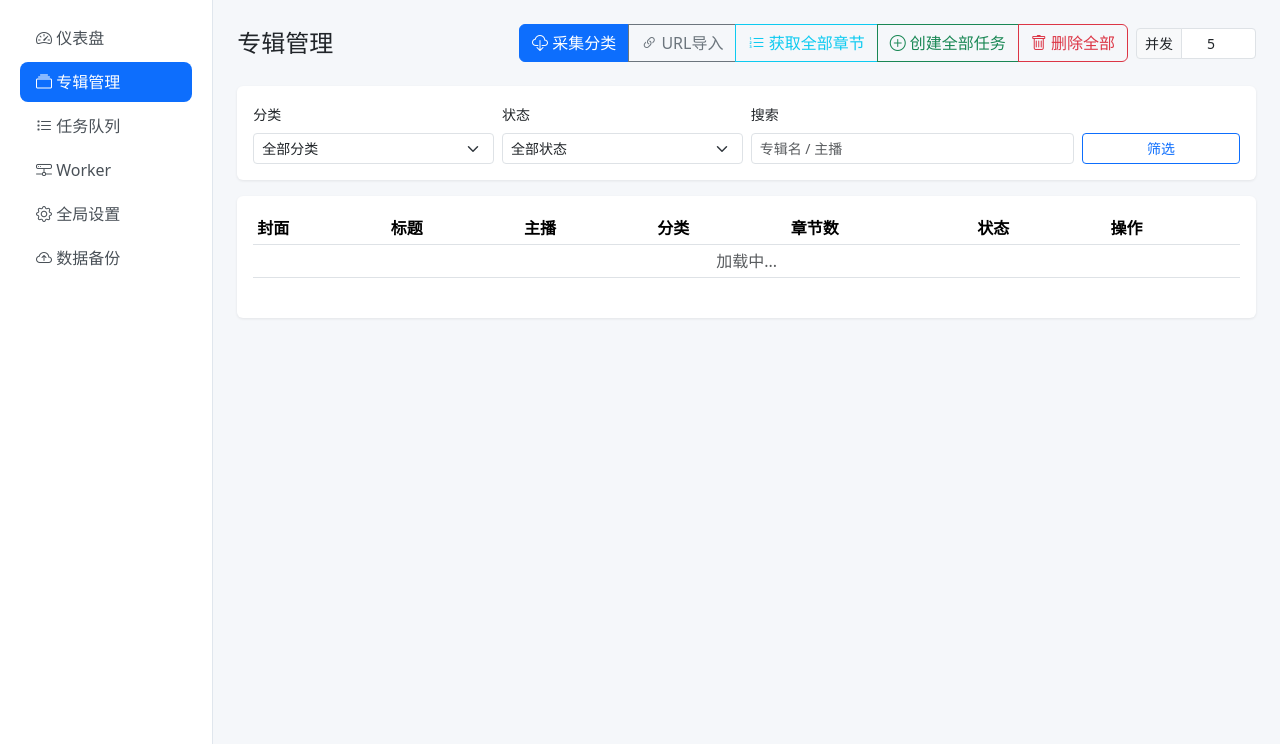
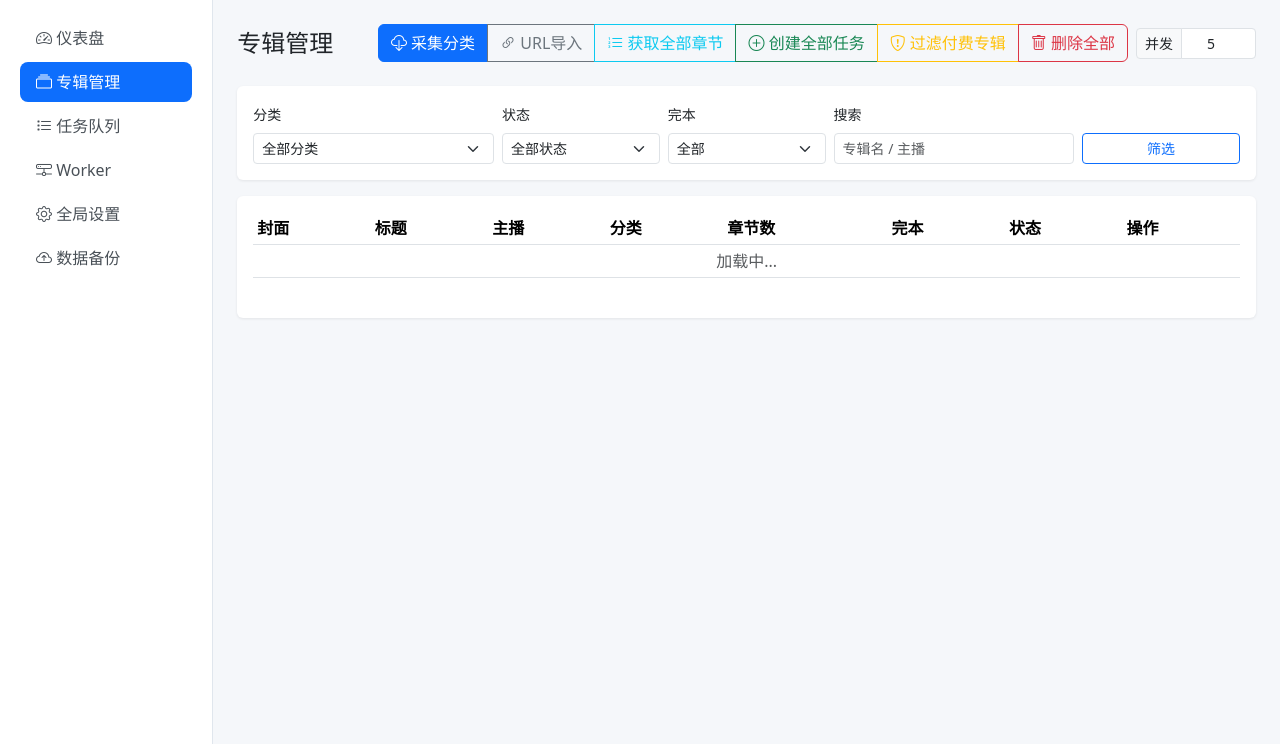
Before and after one commit to collinsgraciano/ximalaya_manager, a Python web app: template backend/templates/albums.html in a window 1280 px wide. Shown: the part 56-800 px from the top of the page. Run offline with Jinja, Linux system fonts and the light colour scheme; the template is opened without the code that fills it, so the values that code supplies are empty.

Commit message:
feat: 专辑管理增加完本筛选和付费专辑过滤功能
- 专辑列表新增完本/未完本筛选和列展示 (isFinished=2)
- 创建全部任务支持仅完本专辑筛选
- 新增过滤付费专辑按钮: 标记纯喜点/儿童VIP/特殊订阅为失败

```diff
--- a/backend/templates/albums.html
+++ b/backend/templates/albums.html
@@ -18,6 +18,9 @@
             </button>
             <button class="btn btn-outline-success" data-bs-toggle="modal" data-bs-target="#createJobsModal">
                 <i class="bi bi-plus-circle"></i> 创建全部任务
+            </button>
+            <button class="btn btn-outline-warning" onclick="markPaidAsFailed()">
+                <i class="bi bi-shield-exclamation"></i> 过滤付费专辑
             </button>
             <button class="btn btn-outline-danger" onclick="deleteAllAlbums()">
                 <i class="bi bi-trash"></i> 删除全部
@@ -118,7 +121,7 @@
                 <option value="">全部分类</option>
             </select>
         </div>
-        <div class="col-md-3">
+        <div class="col-md-2">
             <label class="form-label small">状态</label>
             <select id="filter-status" class="form-select form-select-sm">
                 <option value="">全部状态</option>
@@ -127,7 +130,15 @@
                 <option value="failed">失败</option>
             </select>
         </div>
-        <div class="col-md-4">
+        <div class="col-md-2">
+            <label class="form-label small">完本</label>
+            <select id="filter-finished" class="form-select form-select-sm">
+                <option value="">全部</option>
+                <option value="2">完本</option>
+                <option value="1">未完本</option>
+            </select>
+        </div>
+        <div class="col-md-3">
             <label class="form-label small">搜索</label>
             <input type="text" id="filter-search" class="form-control form-control-sm" placeholder="专辑名 / 主播">
         </div>
@@ -147,10 +158,10 @@
     <div class="table-responsive">
         <table class="table table-sm table-hover">
             <thead>
-                <tr><th>封面</th><th>标题</th><th>主播</th><th>分类</th><th>章节数</th><th>状态</th><th>操作</th></tr>
+                <tr><th>封面</th><th>标题</th><th>主播</th><th>分类</th><th>章节数</th><th>完本</th><th>状态</th><th>操作</th></tr>
             </thead>
             <tbody id="albums-tbody">
-                <tr><td colspan="7" class="text-center text-muted">加载中...</td></tr>
+                <tr><td colspan="8" class="text-center text-muted">加载中...</td></tr>
             </tbody>
         </table>
     </div>
@@ -301,6 +312,10 @@
                     <div class="row g-2" id="job-categories-list" style="max-height: 250px; overflow-y: auto;">
                     </div>
                 </div>
+                <div class="form-check mb-3">
+                    <input type="checkbox" class="form-check-input" id="create-jobs-finished-only">
+                    <label class="form-check-label" for="create-jobs-finished-only">仅完本专辑（isFinished=2）</label>
+                </div>
                 <div class="d-flex align-items-center gap-2">
                     <label class="form-label small mb-0">并发线程</label>
                     <input type="number" class="form-control form-control-sm" id="create-jobs-workers-input" value="5" min="1" max="20" style="width: 80px">
@@ -400,20 +415,26 @@ async function loadAlbums(page) {
     currentPage = page;
     const category = document.getElementById('filter-category').value;
     const status = document.getElementById('filter-status').value;
+    const finished = document.getElementById('filter-finished').value;
     const search = document.getElementById('filter-search').value;
 
     try {
-        const data = await api(`/api/albums?page=${page}&page_size=20&category=${category}&status=${status}&search=${encodeURIComponent(search)}`);
+        const data = await api(`/api/albums?page=${page}&page_size=20&category=${category}&status=${status}&finished=${finished}&search=${encodeURIComponent(search)}`);
         const albums = data.albums || [];
         const html = albums.map(a => {
             const cover = (a.book_data && a.book_data.albumCover) || '';
             const coverHtml = cover ? `<img src="${cover}" class="album-cover">` : '<div class="album-cover bg-light"></div>';
+            const isFinished = a.book_data && a.book_data.isFinished;
+            const finishedBadge = isFinished == 2
+                ? '<span class="badge bg-success">完本</span>'
+                : '<span class="badge bg-secondary">未完本</span>';
             return `<tr>
                 <td>${coverHtml}</td>
                 <td><a href="/albums/${a.book_id}">${a.book_name || '-'}</a></td>
                 <td>${a.author || '-'}</td>
                 <td>${categoriesMap[a.category] || a.category || '-'}</td>
                 <td>${a.total_chapters || 0}</td>
+                <td>${finishedBadge}</td>
                 <td>${statusBadge(a.book_status)}</td>
                 <td>
                     <button class="btn btn-sm btn-outline-primary py-0" onclick="openEdit('${a.book_id}', ${JSON.stringify(a).replace(/"/g, '&quot;')})"><i class="bi bi-pencil"></i></button>
@@ -421,7 +442,7 @@ async function loadAlbums(page) {
                 </td>
             </tr>`;
         }).join('');
-        document.getElementById('albums-tbody').innerHTML = html || '<tr><td colspan="7" class="text-center text-muted">暂无数据</td></tr>';
+        document.getElementById('albums-tbody').innerHTML = html || '<tr><td colspan="8" class="text-center text-muted">暂无数据</td></tr>';
         document.getElementById('albums-info').textContent = `共 ${data.total} 条，第 ${data.page}/${Math.ceil(data.total / data.page_size)} 页`;
 
         const totalPages = Math.ceil(data.total / data.page_size);
@@ -605,10 +626,12 @@ async function deleteAlbum(bookId) {
 async function doCreateAllJobs() {
     const categories = Array.from(document.querySelectorAll('.job-cat-checkbox:checked')).map(cb => cb.value);
     const maxWorkers = parseInt(document.getElementById('create-jobs-workers-input')?.value) || 5;
+    const finishedOnly = document.getElementById('create-jobs-finished-only')?.checked || false;
     const catLabel = categories.length > 0 ? `（${categories.length} 个分类）` : '（全部分类）';
-    if (!confirm(`确认为符合条件的专辑创建任务？${catLabel}\n并发线程: ${maxWorkers}`)) return;
+    const finishLabel = finishedOnly ? '，仅完本' : '';
+    if (!confirm(`确认为符合条件的专辑创建任务？${catLabel}${finishLabel}\n并发线程: ${maxWorkers}`)) return;
     try {
-        const body = { max_workers: maxWorkers };
+        const body = { max_workers: maxWorkers, finished_only: finishedOnly };
         if (categories.length > 0) body.categories = categories;
         const data = await api('/api/albums/create-all-jobs', {
             method: 'POST',
@@ -622,6 +645,25 @@ async function doCreateAllJobs() {
         }
     } catch (e) {
         showToast('创建失败: ' + e.message, 'danger');
+    }
+}
+
+// ═══════════════════════════════════════
+// 过滤付费专辑（标记为失败）
+// ═══════════════════════════════════════
+
+async function markPaidAsFailed() {
+    if (!confirm('将待处理专辑中"纯喜点购买""儿童VIP""特殊订阅"等付费专辑标记为失败？\n（完全免费和VIP免费不受影响）')) return;
+    try {
+        const data = await api('/api/albums/mark-paid-failed', { method: 'POST' });
+        if (data.ok) {
+            showToast(`已标记 ${data.marked} 个付费专辑为失败`, 'success');
+            loadAlbums(currentPage);
+        } else {
+            showToast('操作失败: ' + (data.error || ''), 'danger');
+        }
+    } catch (e) {
+        showToast('操作失败: ' + e.message, 'danger');
     }
 }
 
```
Also changed, not shown: backend/api/albums.py (+17 -2 lines), backend/services/scrape_service.py (+30 -2 lines).
